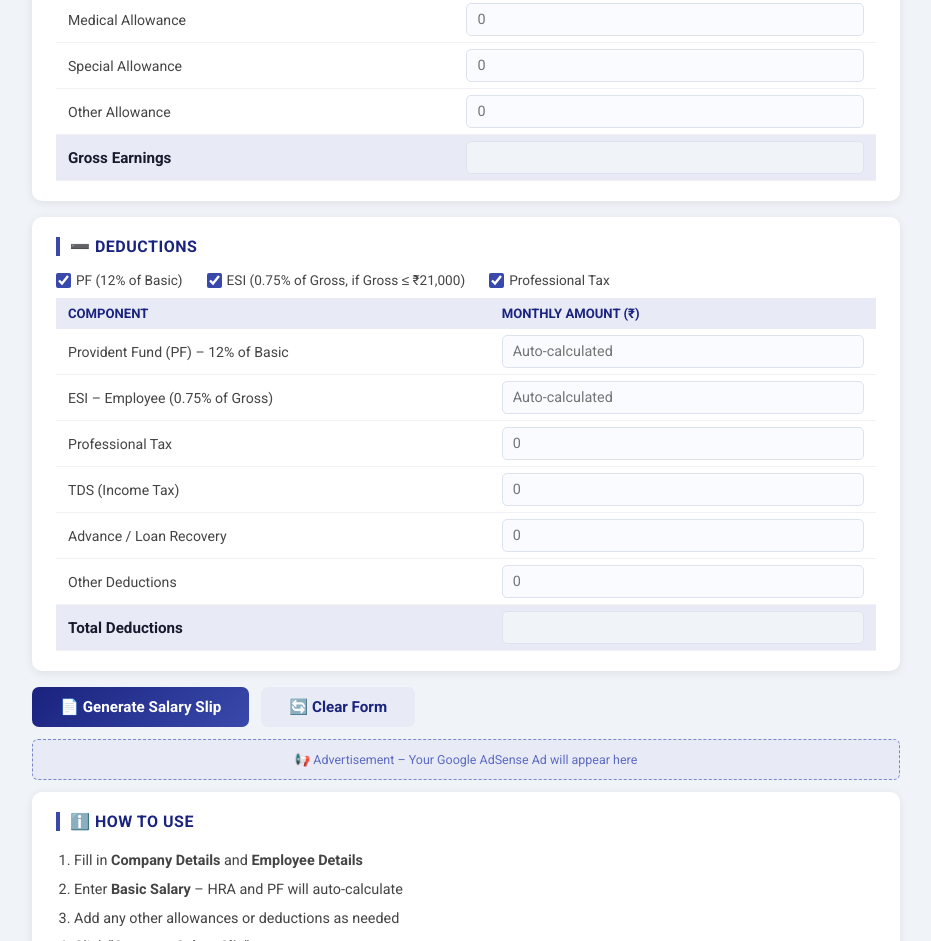
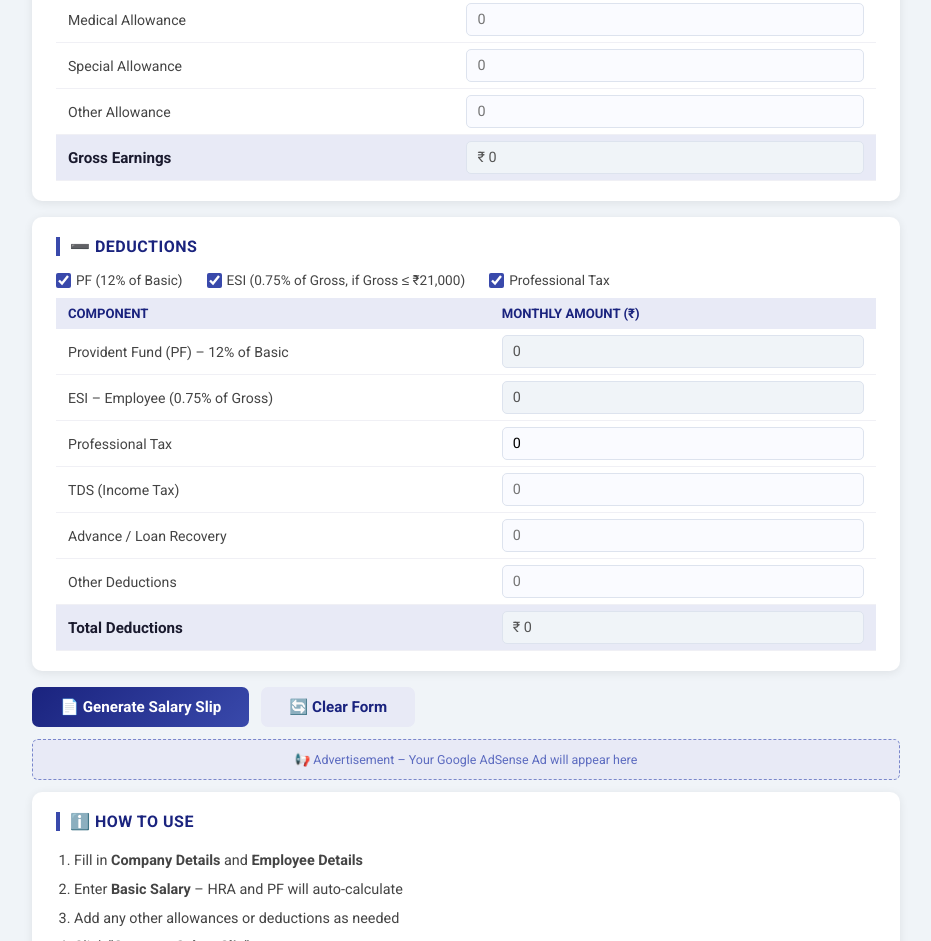
Before and after one commit to iceage2001-cloud/salary-slip-generator, a plain HTML site: page index.html in a window 1280 px wide. Shown: the part 1184-2125 px from the top of the page, without its empty margins (174-1105 px from the left). Drawn offline with Linux system fonts and the light colour scheme.

Commit message:
Add files via upload

```diff
--- a/index.html
+++ b/index.html
@@ -366,7 +366,7 @@
 
     const grossFull = basic + hra + da + ta + med + spl + oth;
     const gross = Math.round(grossFull * clampedFactor);
-    sv('grossEarnings', '₹ ' + gross.toLocaleString('en-IN'));
+    document.getElementById('grossEarnings').value = '₹ ' + gross.toLocaleString('en-IN');
 
     // PF: 12% of basic (capped at PF wage ceiling ₹15,000 → max ₹1800, but many cos use full basic)
     const pfField = document.getElementById('pf');
@@ -403,7 +403,7 @@
     const oded = v('otherDed');
 
     const totalDed = pf + esi + pt + tds + adv + oded;
-    sv('totalDeductions', '₹ ' + totalDed.toLocaleString('en-IN'));
+    document.getElementById('totalDeductions').value = '₹ ' + totalDed.toLocaleString('en-IN');
   }
 
   // Mark HRA as manually edited
```
